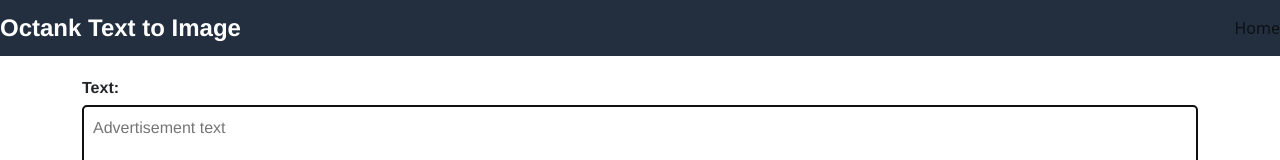
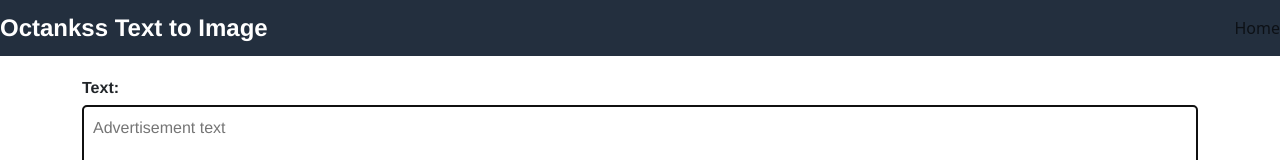
Before and after one commit to skrnandana/octankfrontend, a React (Create React App) app: page / in a window 1280 px wide. Shown: the top 160 px of the page. Built offline with nearby package versions, Linux system fonts and the light colour scheme.

Commit message:
Final changes

```diff
--- a/src/Navbar.js
+++ b/src/Navbar.js
@@ -4,7 +4,7 @@
 const Navbar = () => {
   return (
     <nav className="navbar">
-      <div className="navbar-logo">Octank Text to Image</div>
+      <div className="navbar-logo">Octankss Text to Image</div>
       <ul className="navbar-nav">
         <li className="nav-item">
           <a href="#" className="nav-link">Home</a>
```
